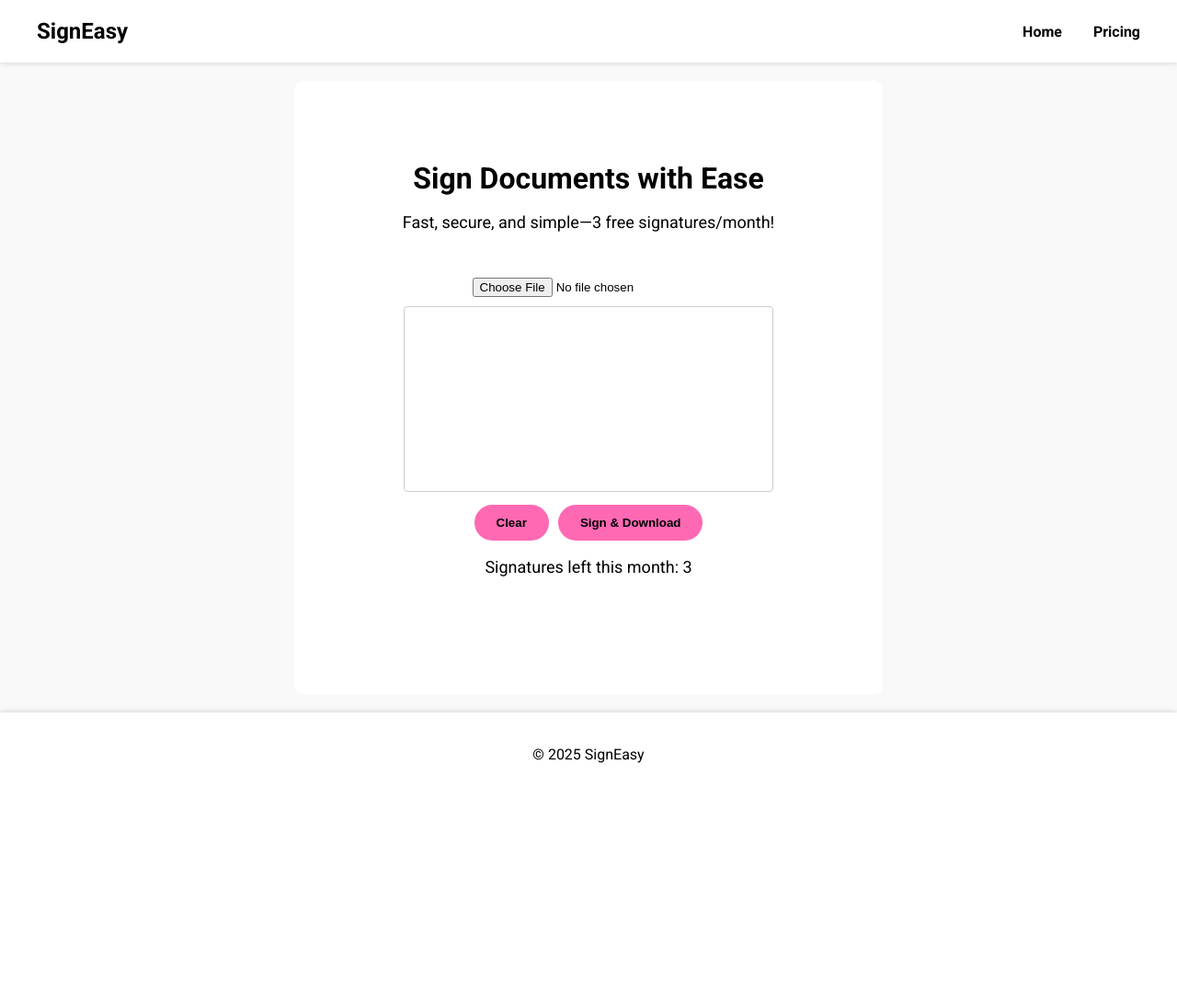
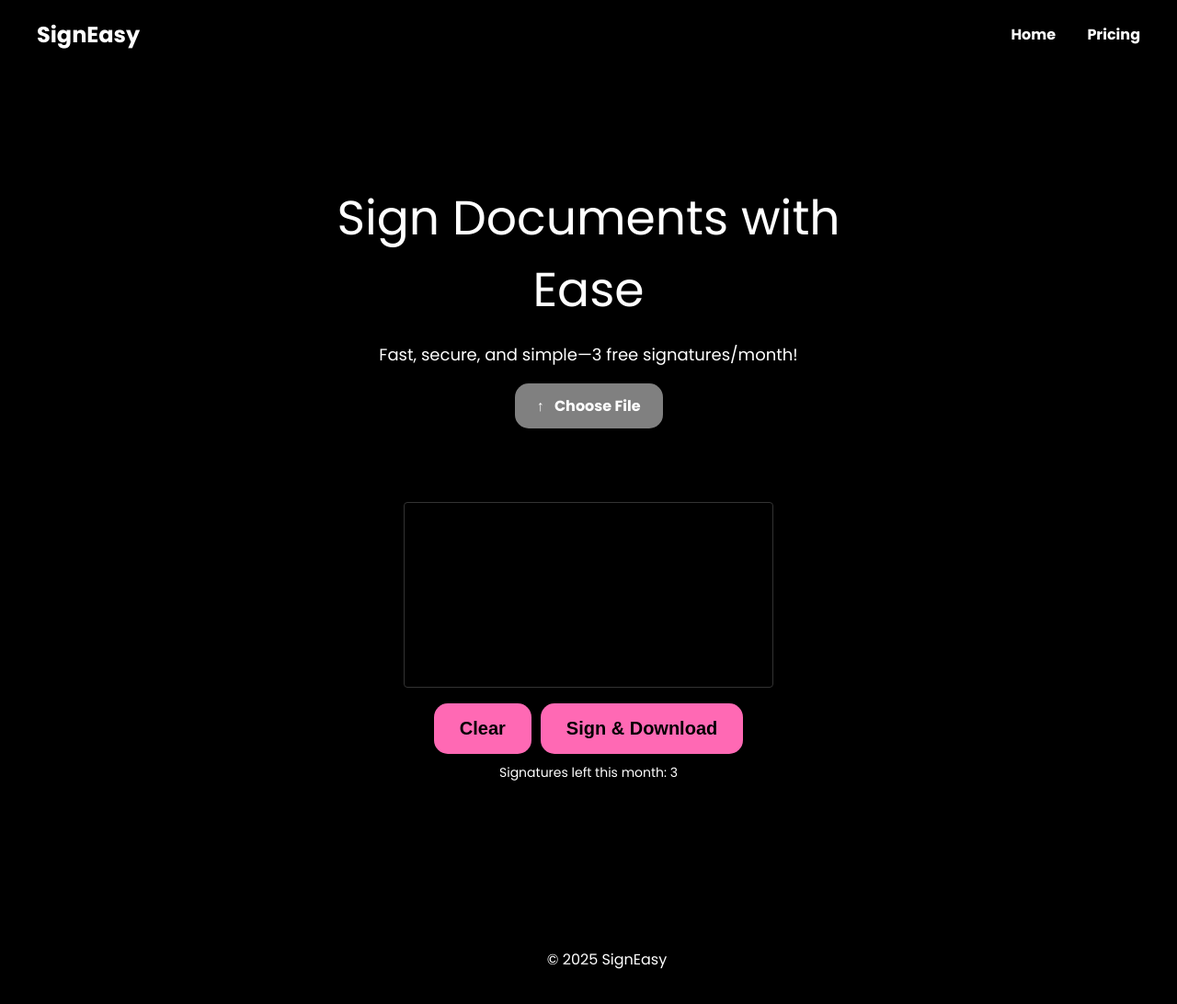
Before and after one commit to Matej398/signeasy, a PHP site: page / in a window 1280 px wide. Shown: the whole page at 92% size. Before the commit the page ends 830 px from the top, so only its background shows below. Run offline with PHP 8.4, Linux system fonts and the light colour scheme; a map, chart or similar area stays blank.

Commit message:
Layout changes

```diff
--- a/index.html
+++ b/index.html
@@ -5,9 +5,10 @@
     <meta name="viewport" content="width=device-width, initial-scale=1.0">
     <title>SignEasy</title>
     <link rel="stylesheet" href="styles.css">
-    <link href="https://fonts.googleapis.com/css2?family=Roboto:wght@400;700&display=swap" rel="stylesheet">
+    <link href="https://fonts.googleapis.com/css2?family=Poppins:wght@200;400;700&display=swap" rel="stylesheet">
 </head>
 <body>
+    <div class="page-container">
         <header>
             <h1>SignEasy</h1>
             <nav>
@@ -19,8 +20,11 @@
             <section class="hero">
                 <h2>Sign Documents with Ease</h2>
                 <p>Fast, secure, and simple—3 free signatures/month!</p>
+                <label class="file-upload-btn">
+                    <input type="file" id="docUpload" accept=".pdf">
+                    Choose File
+                </label>
                 <div class="signature-tool">
-                <input type="file" id="docUpload" accept=".pdf">
                     <canvas id="signaturePad" width="400" height="200"></canvas>
                     <div class="button-group">
                         <button id="clearBtn">Clear</button>
@@ -33,6 +37,7 @@
         <footer>
             <p>© 2025 SignEasy</p>
         </footer>
+    </div>
     <script src="script.js"></script>
 </body>
 </html>
--- a/pricing.html
+++ b/pricing.html
@@ -5,9 +5,10 @@
     <meta name="viewport" content="width=device-width, initial-scale=1.0">
     <title>Pricing - SignEasy</title>
     <link rel="stylesheet" href="styles.css">
-    <link href="https://fonts.googleapis.com/css2?family=Roboto:wght@400;700&display=swap" rel="stylesheet">
+    <link href="https://fonts.googleapis.com/css2?family=Poppins:wght@400;700&display=swap" rel="stylesheet">
 </head>
 <body>
+    <div class="page-container">
         <header>
             <h1>SignEasy</h1>
             <nav>
@@ -44,5 +45,6 @@
         <footer>
             <p>© 2025 SignEasy</p>
         </footer>
+    </div>
 </body>
 </html>
--- a/styles.css
+++ b/styles.css
@@ -1,28 +1,37 @@
 body {
-    font-family: 'Roboto', sans-serif;
+    font-family: 'Poppins', sans-serif;
     margin: 0;
     padding: 0;
-    background: #f9f9f9; /* Light background */
-    color: #000; /* Black text */
+    background: #000; /* Black page */
+    color: #fff; /* White text */
+    min-height: 100vh;
+    display: flex;
+    flex-direction: column;
+}
+
+.page-container {
+    display: flex;
+    flex-direction: column;
+    min-height: 100vh;
 }
 
 header {
-    background: #fff; /* White header */
+    background: #000; /* Black header */
     padding: 20px 40px;
     display: flex;
     justify-content: space-between;
     align-items: center;
-    box-shadow: 0 2px 5px rgba(0, 0, 0, 0.1);
+    box-shadow: 0 2px 5px rgba(0, 0, 0, 0.5);
 }
 
 h1 {
     margin: 0;
     font-size: 24px;
-    color: #000;
+    color: #fff;
 }
 
 nav a {
-    color: #000;
+    color: #fff;
     margin-left: 30px;
     text-decoration: none;
     font-weight: 700;
@@ -33,17 +42,22 @@ nav a:hover {
     color: #ff69b4; /* Hot pink hover */
 }
 
+main {
+    flex: 1;
+}
+
 .hero {
     text-align: center;
     padding: 60px 20px;
-    background: #fff;
+    background: #000; /* Black to blend with page */
     border-radius: 10px;
     margin: 20px auto;
     max-width: 600px;
 }
 
 .hero h2 {
-    font-size: 32px;
+    font-size: 52px; /* Larger title */
+    font-weight: 400; /* Regular weight */
     margin-bottom: 10px;
 }
 
@@ -54,15 +68,42 @@ nav a:hover {
 .signature-tool {
     margin: 30px auto;
     padding: 20px;
-    background: #fff;
+    background: #000; /* Black box */
     border-radius: 8px;
 }
 
 canvas {
-    border: 1px solid #ccc;
+    border: 1px solid #333; /* Dark gray border */
     border-radius: 4px;
     margin: 10px 0;
-    background: #fff;
+    background: #000; /* Black canvas */
+}
+
+.file-upload-btn {
+    display: inline-block;
+    padding: 12px 24px;
+    background: #808080; /* Gray */
+    color: #fff;
+    border-radius: 15px;
+    cursor: pointer;
+    font-size: 16px;
+    font-weight: 700;
+    transition: background 0.3s;
+    position: relative;
+    margin-bottom: 20px;
+}
+
+.file-upload-btn::before {
+    content: '↑';
+    margin-right: 8px;
+}
+
+.file-upload-btn:hover {
+    background: #666;
+}
+
+.file-upload-btn input[type="file"] {
+    display: none;
 }
 
 .button-group {
@@ -72,18 +113,25 @@ canvas {
 }
 
 button {
-    padding: 12px 24px;
-    background: #ff69b4; /* Hot pink */
-    color: #000; /* Black label */
+    padding: 16px 28px;
+    background: #ff69b4;
+    color: #000;
     border: none;
-    border-radius: 25px; /* Rounded */
+    border-radius: 15px;
     cursor: pointer;
+    font-size: 20px;
     font-weight: 700;
     transition: background 0.3s;
 }
 
 button:hover {
-    background: #ff1493; /* Darker pink hover */
+    background: #ff1493;
+}
+
+#status {
+    font-size: 14px;
+    margin-top: 10px;
+    color: #fff; /* White on black box */
 }
 
 .pricing {
@@ -109,10 +157,11 @@ button:hover {
     border-radius: 10px;
     padding: 30px;
     width: 250px;
+    color: #000; /* Black text in plans */
 }
 
 .plan.highlighted {
-    border: 2px solid #ff69b4; /* Pink border for Pro */
+    border: 2px solid #ff69b4;
 }
 
 .plan h3 {
@@ -144,11 +193,12 @@ button:hover {
 }
 
 footer {
+    background: #000;
+    color: #fff;
     text-align: center;
     padding: 20px;
-    background: #fff;
-    color: #000;
-    box-shadow: 0 -2px 5px rgba(0, 0, 0, 0.1);
+    box-shadow: 0 -2px 5px rgba(0, 0, 0, 0.5);
+    width: 100%;
 }
 
 /* Responsive */
```
Also changed, not shown: script.js (+22 -2 lines). Lines whose indentation alone changed are shown as unchanged.
